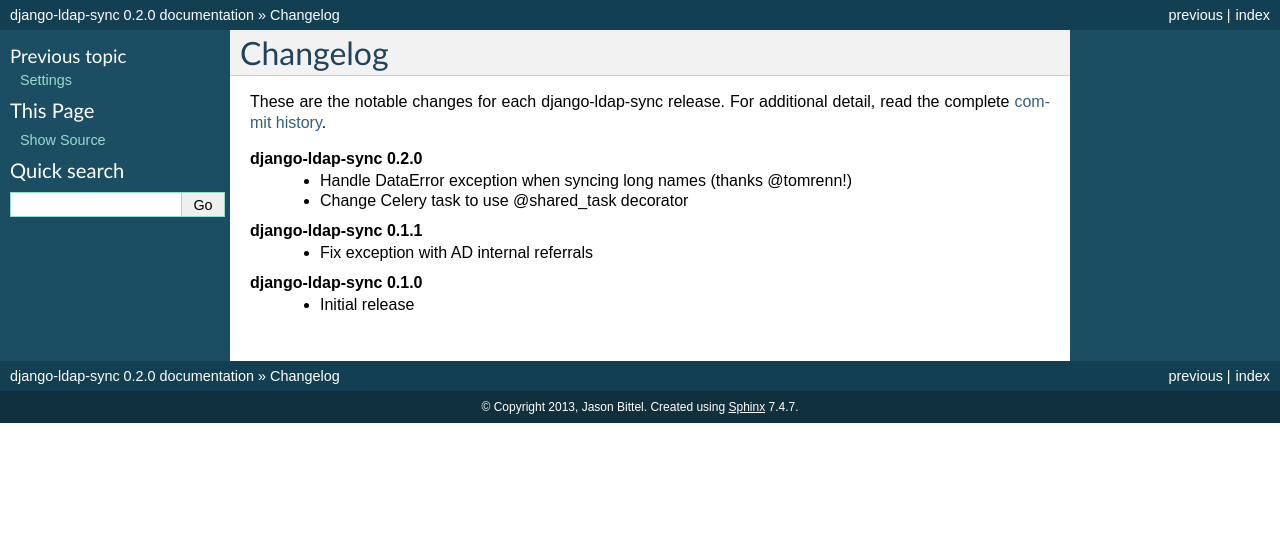
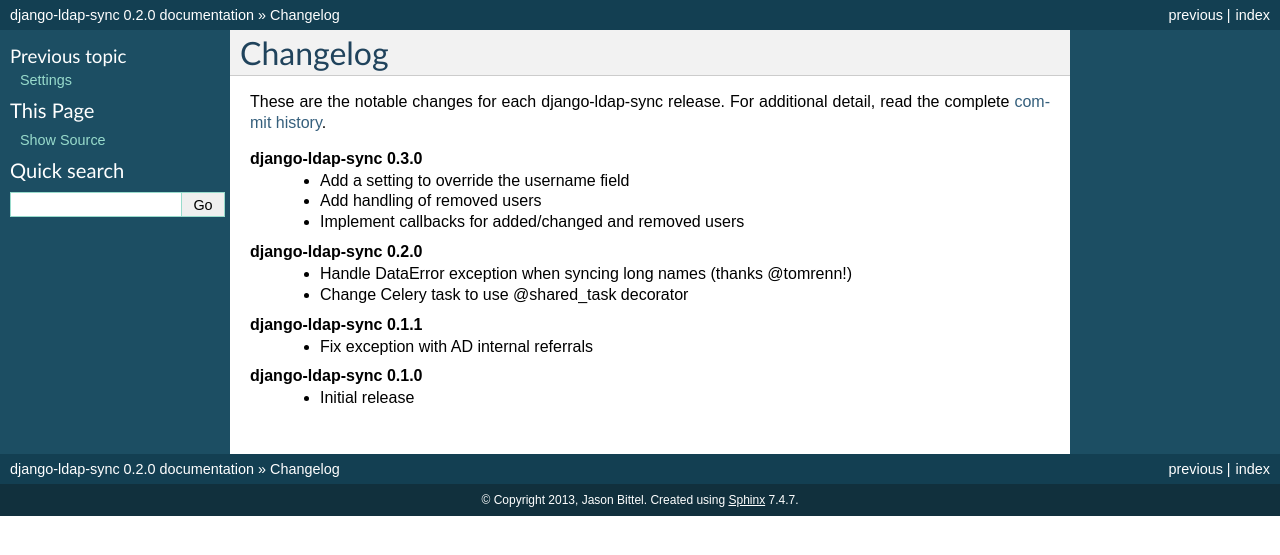
Before and after one commit to jbittel/django-ldap-sync, a Sphinx documentation site: the page built from docs/changelog.rst, in a window 1280 px wide. Shown: the top 555 px of the page. Built offline with Sphinx 7.4.7, drawn with Linux system fonts in a browser that asks for light colours.

Commit message:
Update changelog

```diff
--- a/docs/changelog.rst
+++ b/docs/changelog.rst
@@ -5,6 +5,11 @@ Changelog
 
 These are the notable changes for each django-ldap-sync release. For
 additional detail, read the complete `commit history`_.
+
+**django-ldap-sync 0.3.0**
+   * Add a setting to override the username field
+   * Add handling of removed users
+   * Implement callbacks for added/changed and removed users
 
 **django-ldap-sync 0.2.0**
    * Handle DataError exception when syncing long names (thanks @tomrenn!)
```
